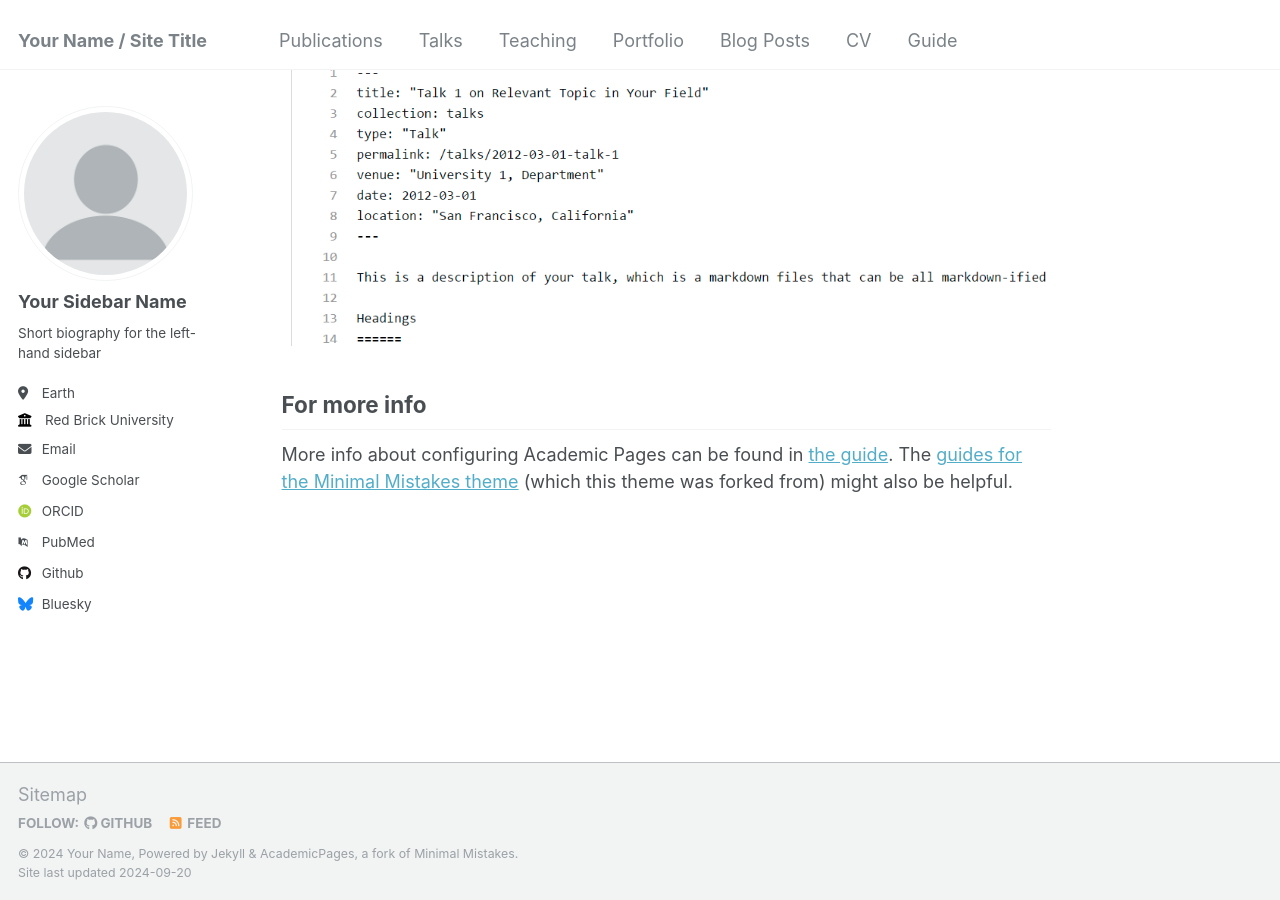
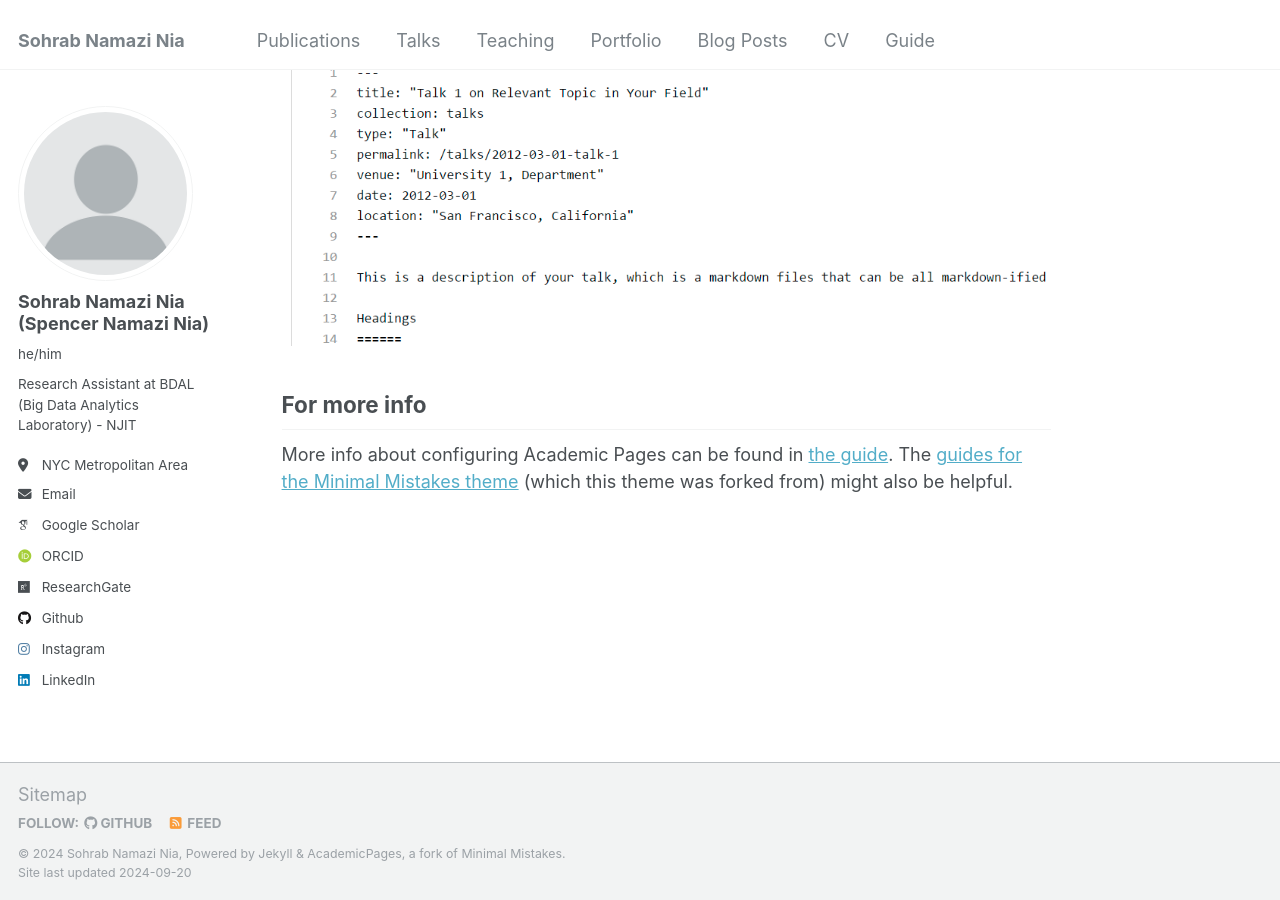
Before and after one commit to sohrabnamazinia/sohrabnamazinia.github.io, a Jekyll site: the page built from _pages/about.md, in a window 1280 px wide and 900 px high, scrolled down 2643 px. Built offline with Jekyll 4.4.1, drawn with Linux system fonts in a browser that asks for light colours; some web fonts are replaced.

Commit message:
modify _config.yml

```diff
--- a/_config.yml
+++ b/_config.yml
@@ -8,13 +8,13 @@
 
 # Basic Site Settings
 locale                   : "en-US"
-title                    : "Your Name / Site Title"
+title                    : "Sohrab Namazi Nia"
 title_separator          : "-"
-name                     : &name "Your Name"
-description              : &description "personal description"
-url                      : https://academicpages.github.io # the base hostname & protocol for your site e.g. "https://mmistakes.github.io"
+name                     : &name "Sohrab Namazi Nia"
+description              : &description "CS PhD Candidate at NJIT"
+url                      : https://sohrabnamazinia.github.io # the base hostname & protocol for your site e.g. "https://mmistakes.github.io"
 baseurl                  : "" # the subpath of your site, e.g. "/blog"
-repository               : "academicpages/academicpages.github.io"
+repository               : "sohrabnamazinia.github.io"
 
 # Site Author - The following control what appear as part of the author content on the side bar.
 #               If a field is blank the icon and link will not appear, otherwise it will be shown.
@@ -22,42 +22,42 @@ repository               : "academicpages/academicpages.github.io"
 author:
   # Biographic information
   avatar           : "profile.png"
-  name             : "Your Sidebar Name"
-  pronouns         : # example: "she/her"
-  bio              : "Short biography for the left-hand sidebar"
-  location         : "Earth"
-  employer         : "Red Brick University"
+  name             : "Sohrab Namazi Nia (Spencer Namazi Nia)"
+  pronouns         : "he/him"
+  bio              : "Research Assistant at BDAL (Big Data Analytics Laboratory) - NJIT"
+  location         : "NYC Metropolitan Area"
+  employer         :
   uri              : # URL
-  email            : "none@example.org"
+  email            : "spencernamazinia@gmail.com"
 
   # Academic websites
   arxiv            : # URL - Update with the correct link to your profile
-  googlescholar    : "https://scholar.google.com/citations?user=PS_CX0AAAAAJ"
+  googlescholar    : "https://scholar.google.com/citations?user=6S4ilWIAAAAJ&hl=en&oi=ao"
   impactstory      : # URL
-  orcid            : "http://orcid.org/yourorcidurl"
+  orcid            : "https://orcid.org/0009-0008-5167-9881"
   semantic         : # URL
-  pubmed           : "https://www.ncbi.nlm.nih.gov/pubmed/?term=john+snow"
-  researchgate     : # URL
+  pubmed           :
+  researchgate     : "https://www.researchgate.net/profile/Sohrab-Namazi-Nia"
 
   # Repositories and software development
   bitbucket        : # Username - Update with your username on the site
   codepen          : # Username
   dribbble         : # Username
-  github           : "academicpages"
+  github           : "sohrabnamazinia"
   kaggle           : # Username
   stackoverflow    : # User number or user number and name (i.e., use "1" or "1/jeff-atwood")
 
   # Social media
-  bluesky          : "bsky.app" # Replace this with you Bluesky username
+  bluesky          : # Replace this with you Bluesky username
   facebook         : # Username
   flickr           : # Username
   foursquare       : # Username
   goodreads        : # Username
   google_plus      : # Username
   keybase          : # Username
-  instagram        : # Username
+  instagram        : "sohraub7"
   lastfm           : # Username
-  linkedin         : # Username
+  linkedin         : "sohrabnamazinia"
   mastodon         : # URL
   medium           : # URL
   pinterest        : # Username
```
